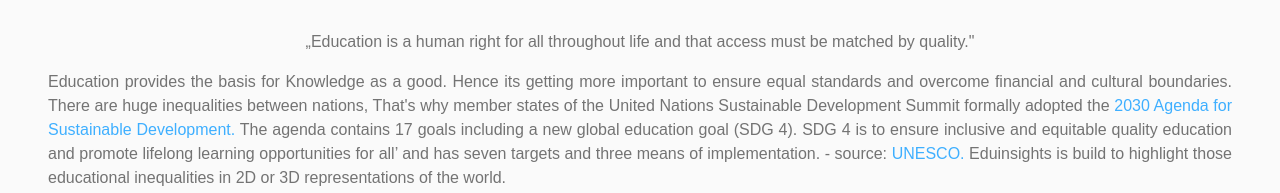
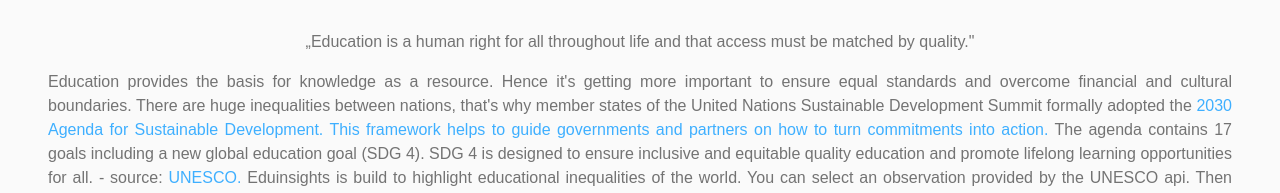
Before and after one commit to MarcoLeko/eduinsights, a React (Create React App) app in the folder statistics-frontend/: page / in a window 1280 px wide. Shown: the part 561-754 px from the top of the page. Built offline with nearby package versions, Linux system fonts and the light colour scheme; no server answers.

Commit message:
add more content to page

```diff
--- a/statistics-frontend/src/components/introduction/introduction.jsx
+++ b/statistics-frontend/src/components/introduction/introduction.jsx
@@ -10,14 +10,14 @@ const content = {
   goal:
     '„Education is a human right for all throughout life and that access must be matched by quality."',
   explanation: [
-    "Education provides the basis for Knowledge as a good. Hence its getting more important to ensure equal standards and overcome financial and cultural boundaries. ",
-    "There are huge inequalities between nations, That's why member states of the United Nations Sustainable Development Summit formally adopted the ",
-    "2030 Agenda for Sustainable Development. ",
-    "The agenda contains 17 goals including a new global education goal (SDG 4). SDG 4 is to ensure inclusive and equitable quality education and promote lifelong learning opportunities for all’ and has seven targets and three means of implementation. - source: ",
+    "Education provides the basis for knowledge as a resource. Hence it's getting more important to ensure equal standards and overcome financial and cultural boundaries. ",
+    "There are huge inequalities between nations, that's why member states of the United Nations Sustainable Development Summit formally adopted the ",
+    "2030 Agenda for Sustainable Development. This framework helps to guide governments and partners on how to turn commitments into action. ",
+    "The agenda contains 17 goals including a new global education goal (SDG 4). SDG 4 is designed to ensure inclusive and equitable quality education and promote lifelong learning opportunities for all.  - source: ",
     "UNESCO. ",
   ],
   bottomLine:
-    "Eduinsights is build to highlight those educational inequalities in 2D or 3D representations of the world.",
+    "Eduinsights is build to highlight educational inequalities of the world. You can select an observation provided by the UNESCO api. Then proceed by choosing the visualization mode: 2D or 3D Representation. And finally you can observe the results on the visualization. We are in close contact with UIS to provide the latest observations in order to better raise awareness for this topic.",
 };
 
 function getTextContent(obj) {
```
